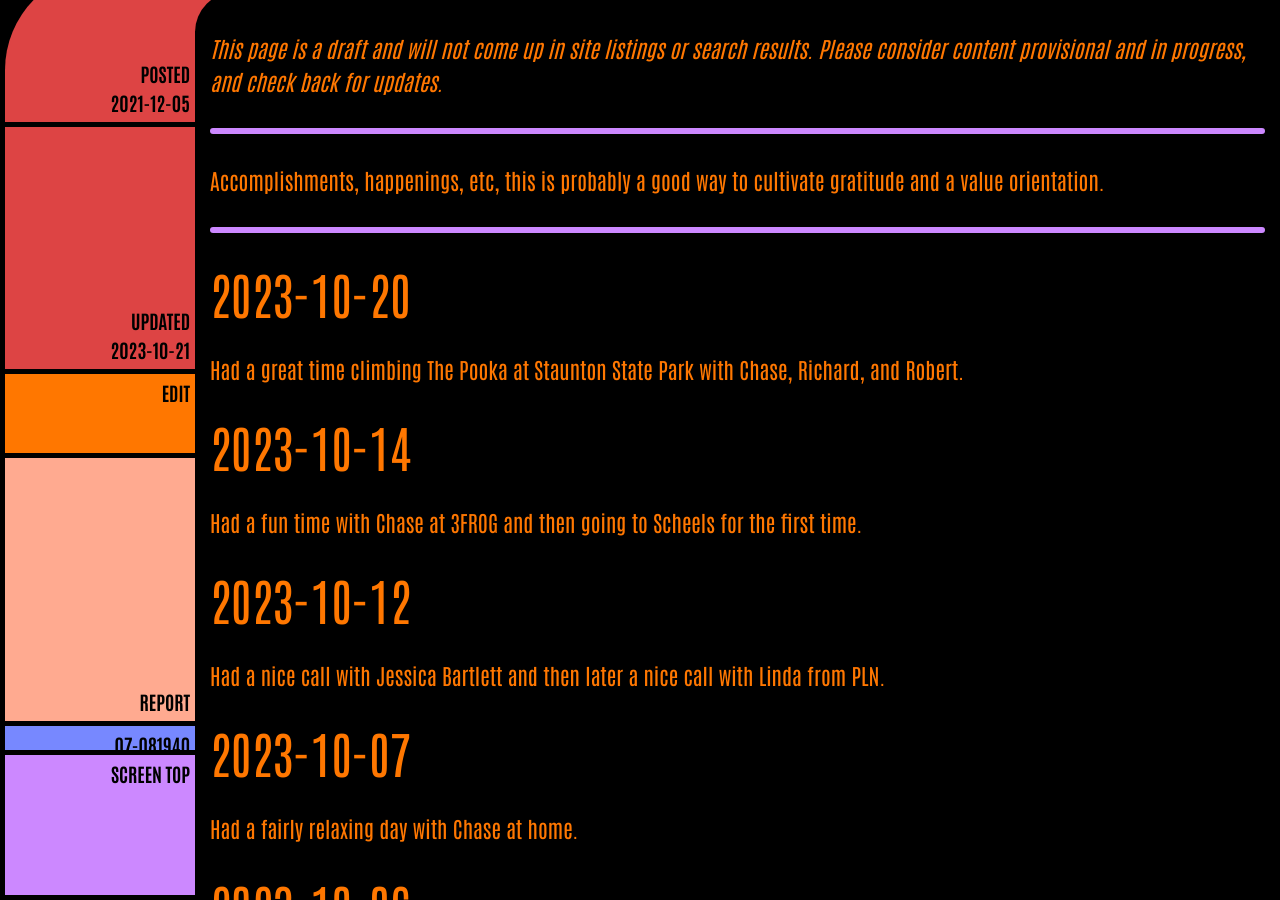
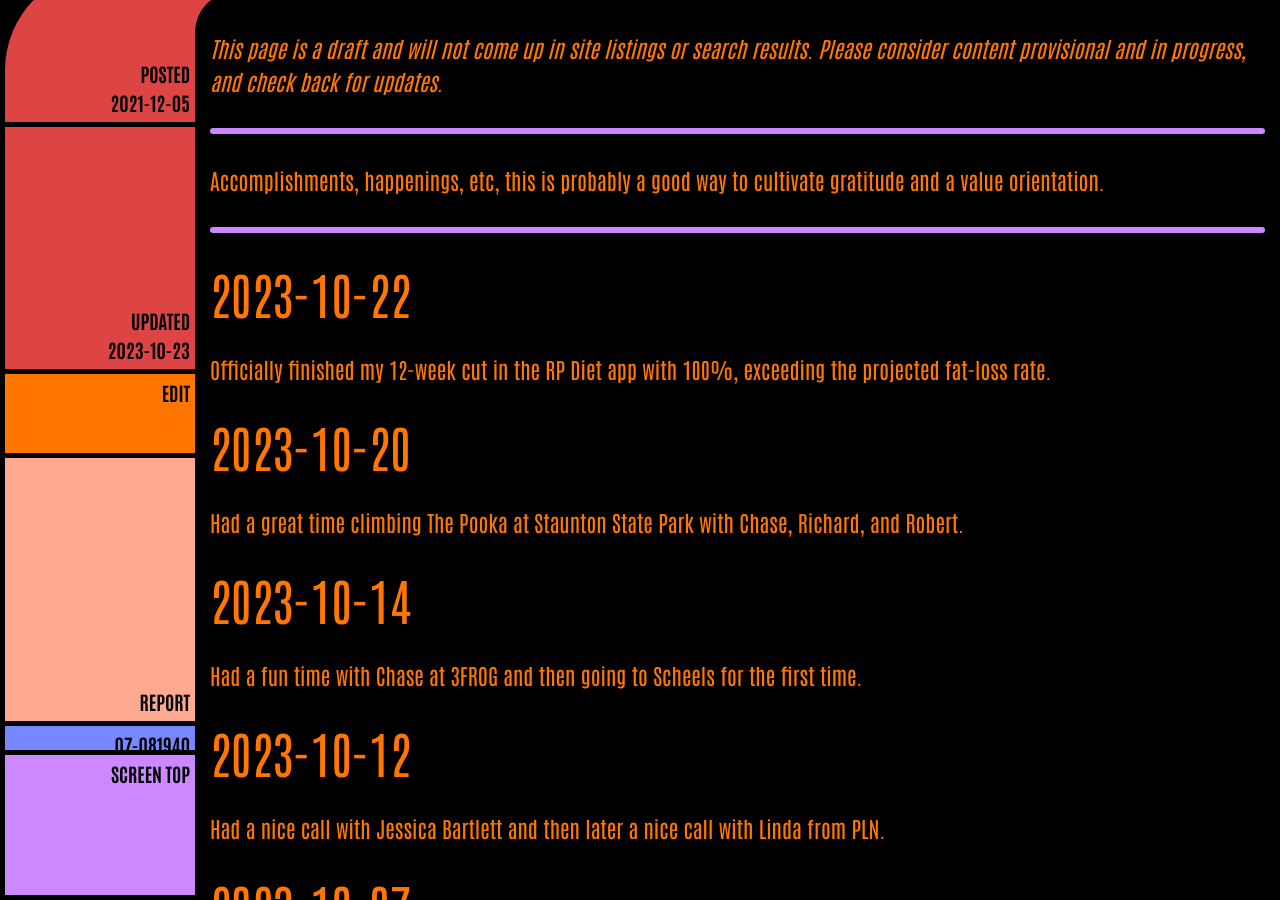
Before and after one commit to ArthurZey/arthurzey.github.io, a Jekyll site: the page built from _pages/one-good-thing.md, in a window 1280 px wide and 900 px high, scrolled down 333 px. Built offline with Jekyll 4.4.1, drawn with Linux system fonts in a browser that asks for light colours.

Commit message:
added 2023-10-22

```diff
--- a/_pages/one-good-thing.md
+++ b/_pages/one-good-thing.md
@@ -2,12 +2,16 @@
 title: One Good Thing
 description: "Accomplishments, happenings, etc, this is probably a good way to cultivate gratitude and a value orientation."
 date: "2021-12-05"
-last_modified_at: "2023-10-21T13:47:40+00:00"
+last_modified_at: "2023-10-23T14:16:12+00:00"
 tags:
   - happenings
   - draft
 sitemap: false
 ---
+
+## 2023-10-22
+Officially finished my 12-week cut in the RP Diet app with 100%, exceeding the projected fat-loss rate.
+
 ## 2023-10-20
 Had a great time climbing The Pooka at Staunton State Park with Chase, Richard, and Robert.
 
```
